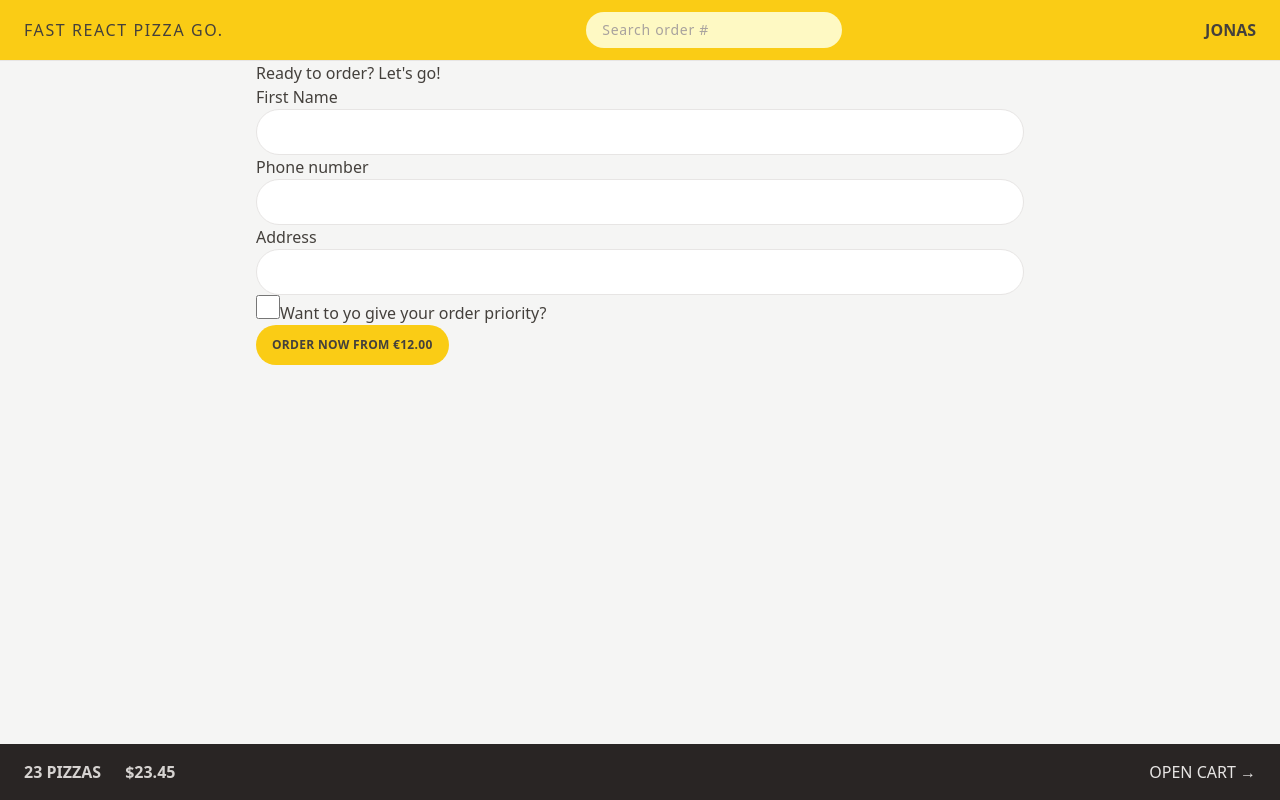
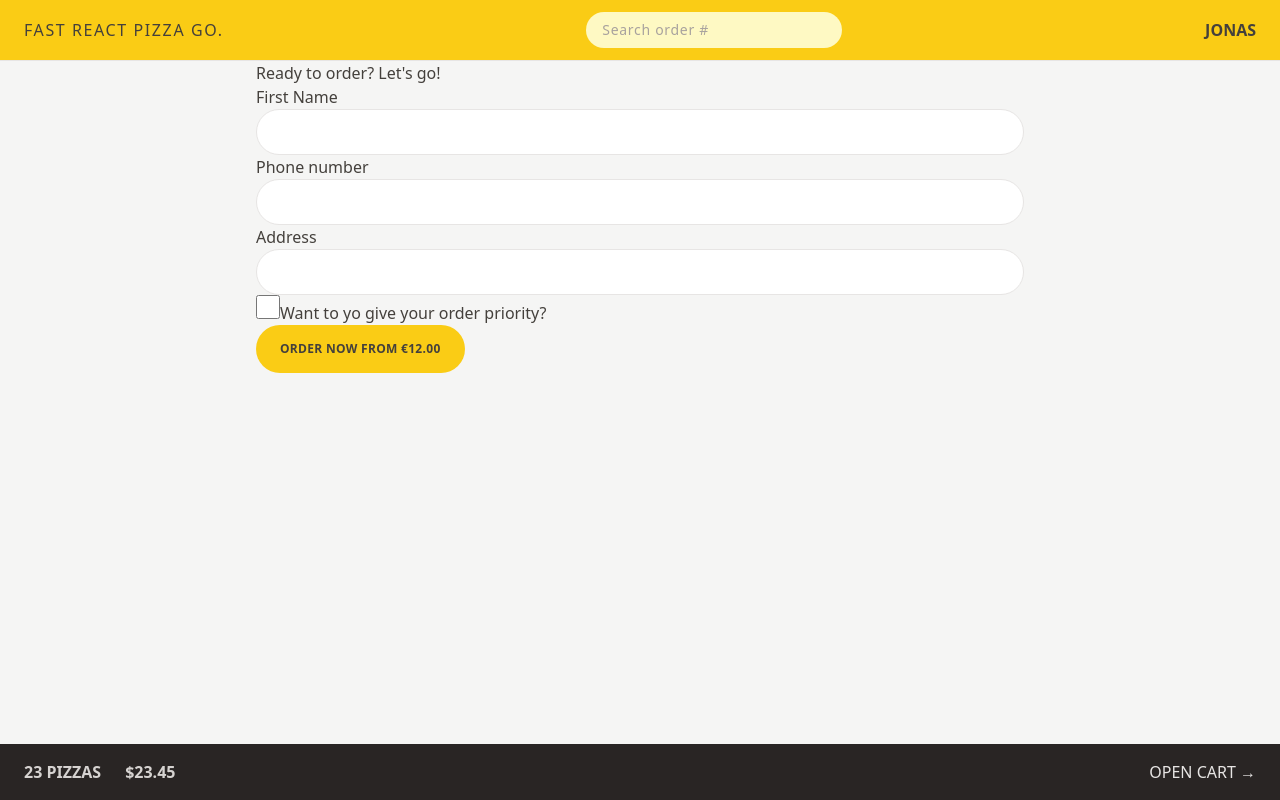
Before and after one commit to hizya/fast-pizza-quiz, a React (Vite) app: page /order/new in a window 1280 px wide. Built offline with nearby package versions, Linux system fonts and the light colour scheme.

Commit message:
Button.jsx

```diff
--- a/src/features/cart/Cart.jsx
+++ b/src/features/cart/Cart.jsx
@@ -1,5 +1,5 @@
+import LinkButton from '../../ui/LinkButton';
 import { Link } from 'react-router-dom';
-
 const fakeCart = [
   {
     pizzaId: 12,
@@ -24,18 +24,13 @@ const fakeCart = [
   },
 ];
 
+
 function Cart() {
   const cart = fakeCart;
 
   return (
     <div className="px-3 py-4">
-      <Link
-        to="/menu"
-        className="text-sm text-blue-500 hover:text-blue-600 hover:underline"
-      >
-        &larr; Back to menu
-      </Link>
-
+      <LinkButton to={"/menu"}>&larr; Back to menu</LinkButton>
       <h2>Your cart, %NAME%</h2>
 
       <div>
--- a/src/features/order/CreateOrder.jsx
+++ b/src/features/order/CreateOrder.jsx
@@ -1,5 +1,6 @@
 import { Form, redirect, useActionData, useNavigation } from 'react-router-dom';
 import { createOrder } from '../../services/apiRestaurant';
+import Button from '../../ui/Button';
 
 // https://uibakery.io/regex-library/phone-number
 const isValidPhone = (str) =>
@@ -89,13 +90,7 @@ function CreateOrder() {
             value={JSON.stringify(cart)}
             className=""
           />
-          <button
-            disabled={isSubmmiting}
-            className="inline-block rounded-full bg-yellow-400 px-4 py-3 text-xs font-semibold uppercase tracking-wide transition-colors
-             duration-300 hover:bg-yellow-300 focus:bg-yellow-300 focus:outline-none focus:ring focus:ring-yellow-300 focus:ring-offset-2 disabled:cursor-not-allowed"
-          >
-            {isSubmmiting ? 'Placing order' : 'Order now from €12.00'}
-          </button>
+          <Button disabled={isSubmmiting}> {isSubmmiting ? 'Placing order' : 'Order now from €12.00'}</Button>
         </div>
       </Form>
     </div>
--- a/src/features/users/CreateUser.jsx
+++ b/src/features/users/CreateUser.jsx
@@ -1,4 +1,5 @@
 import { useState } from 'react';
+import Button from '../../ui/Button';
 
 function CreateUser() {
   const [username, setUsername] = useState('');
@@ -8,7 +9,7 @@ function CreateUser() {
   }
 
   return (
-    <form onSubmit={handleSubmit}>
+    <form onSubmit={handleSubmit} className='mb-8'>
       <p className="mb-4 text-sm tracking-wider text-stone-600 md:text-base">
         👋 Welcome! Please start by telling us your name:
       </p>
@@ -18,12 +19,12 @@ function CreateUser() {
         placeholder="Your full name"
         value={username}
         onChange={(e) => setUsername(e.target.value)}
-        className="w-72 rounded-full p-4 tracking-wide"
+        className="w-72 input mb-8"
       />
 
       {username !== '' && (
         <div>
-          <button>Start ordering</button>
+          <Button>start ordering</Button>
         </div>
       )}
     </form>
--- a/src/ui/Button.jsx
+++ b/src/ui/Button.jsx
@@ -1,9 +1,12 @@
-
-function Button({children}) {
+function Button({children,disabled}) {
   return (
-    <div>
+    <button disabled={disabled}
+    className="inline-block rounded-full bg-yellow-400 px-4 py-3 text-xs font-semibold uppercase tracking-wide transition-colors
+     duration-300 hover:bg-yellow-300 focus:bg-yellow-300 focus:outline-none focus:ring focus:ring-yellow-300
+      focus:ring-offset-2 disabled:cursor-not-allowed sm:py-4 sm:px-6"
+  >
       {children}
-    </div>
+    </button>
   )
 }
 
--- /dev/null
+++ b/src/ui/LinkButton.jsx
@@ -0,0 +1,15 @@
+import { Link } from "react-router-dom"
+
+function LinkButton({children,to}) {
+  return (
+      <Link
+      to={to}
+      className="text-sm text-blue-500 hover:text-blue-600 hover:underline"
+    >
+      {children}
+    </Link>
+
+  )
+}
+
+export default LinkButton
```
